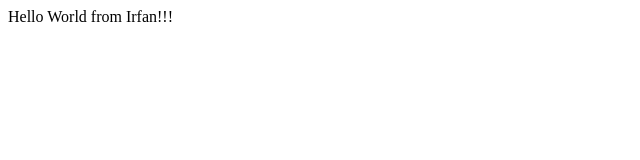
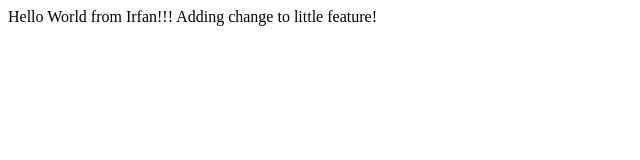
Before and after one commit to exitir/demo-repo, a plain HTML site: page index.html in a window 1280 px wide. Shown: the whole page, without its empty margins (0-640 px from the left). Drawn offline with Linux system fonts and the light colour scheme.

Commit message:
changing text

```diff
--- a/index.html
+++ b/index.html
@@ -7,5 +7,6 @@
 </head>
 <body>
     Hello World from Irfan!!!
+    Adding change to little feature!
 </body>
 </html>
```
